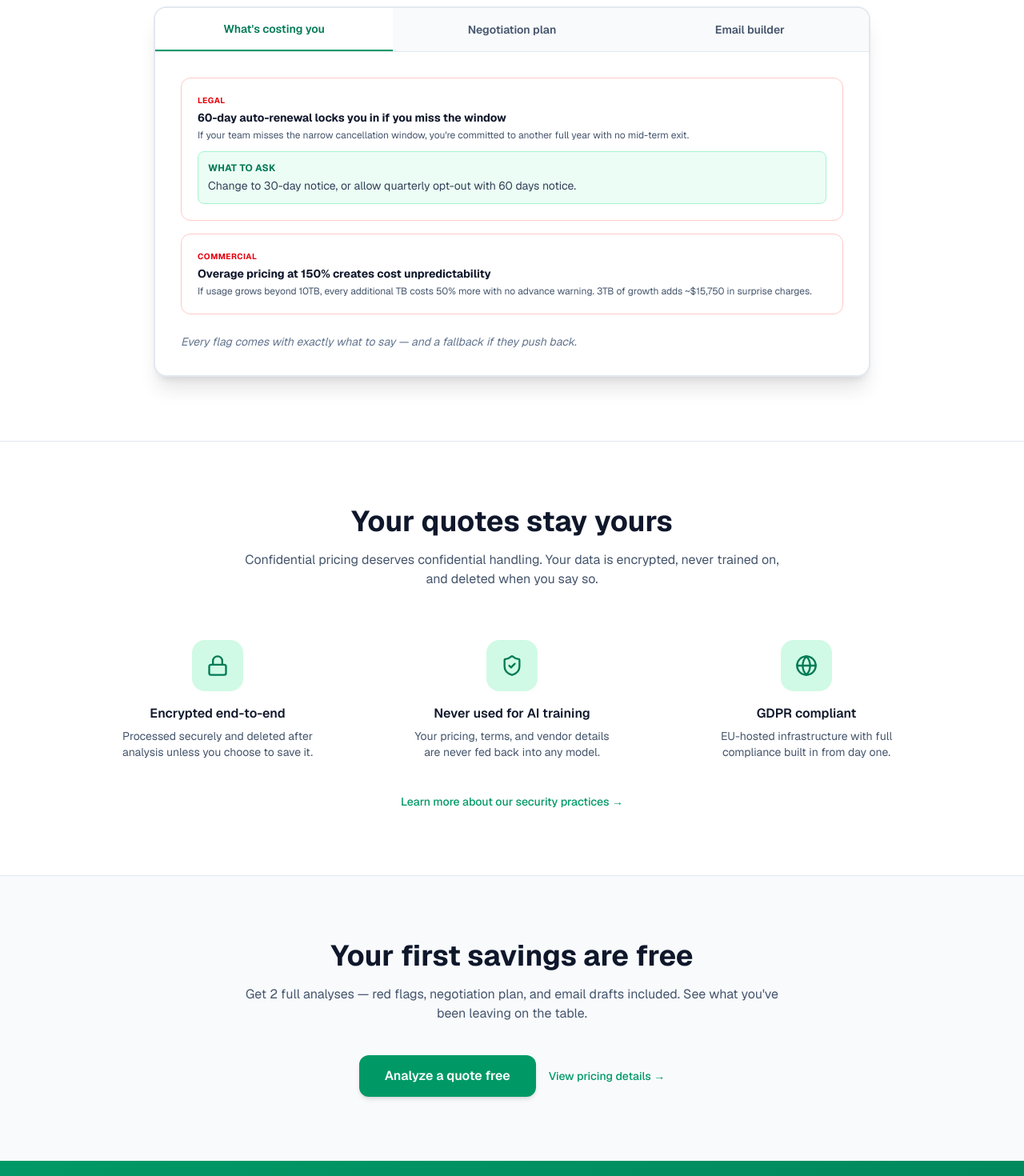
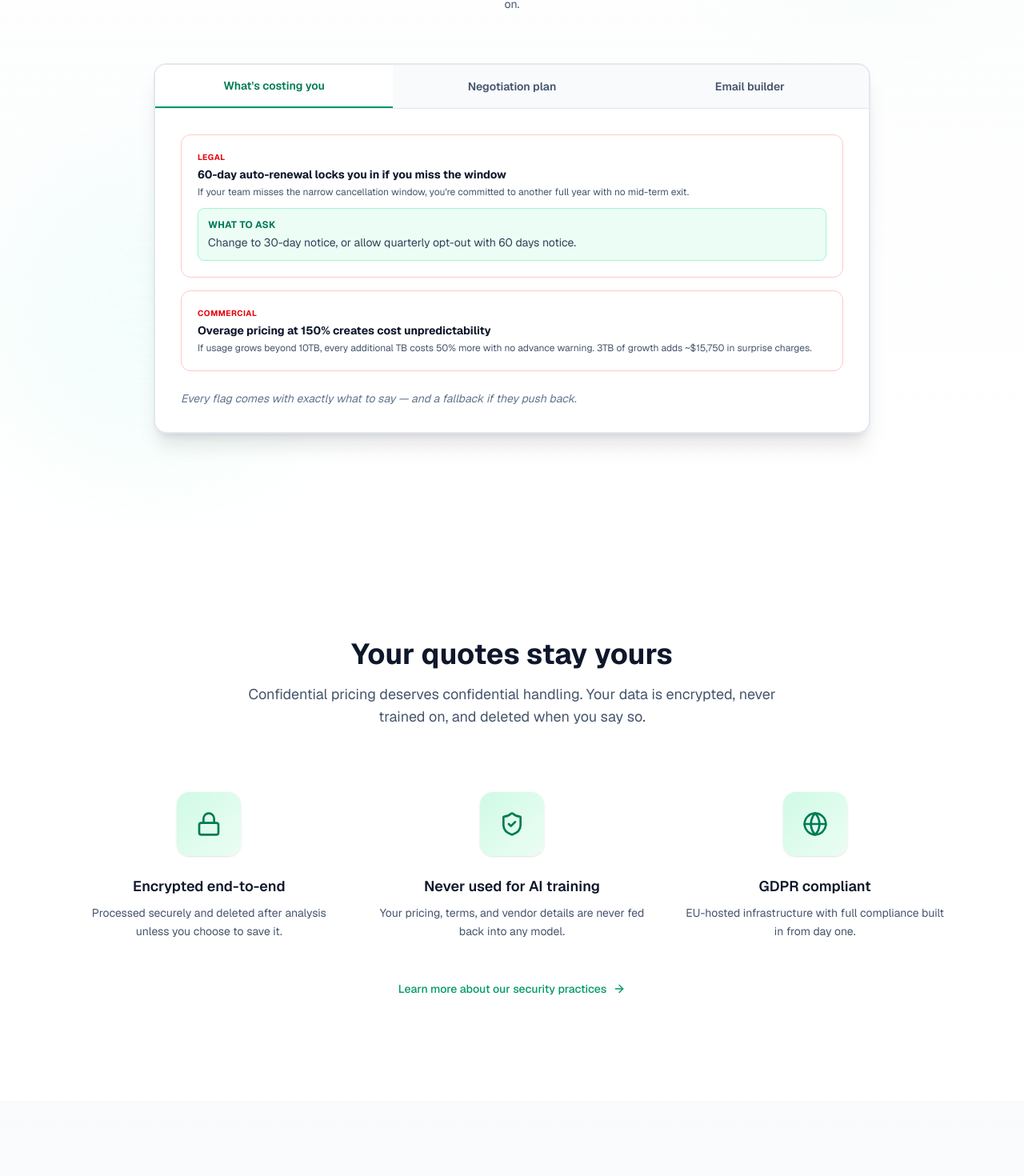
Before and after one commit to Boomchakalala/Dealcheck, a Next.js app: page / in a window 1280 px wide. Shown: the part 1319-2789 px from the top of the page at 80% size. Built offline with nearby package versions, Linux system fonts and the light colour scheme.

Commit message:
Sandbox autosave

```diff
--- a/src/app/page.tsx
+++ b/src/app/page.tsx
@@ -151,14 +151,20 @@ export default function LandingPage() {
       </section>
 
       {/* How DealCheck Works */}
-      <section id="how-it-works" className="py-20 bg-white border-t border-slate-200">
-        <div className="max-w-6xl mx-auto px-5 sm:px-8">
-          <h2 className="text-3xl sm:text-4xl font-bold text-slate-900 text-center mb-4">
+      <section id="how-it-works" className="py-24 sm:py-32 bg-gradient-to-b from-white via-slate-50/30 to-white relative overflow-hidden">
+        {/* Decorative background elements */}
+        <div className="absolute top-20 right-0 w-96 h-96 bg-emerald-100 rounded-full blur-3xl opacity-20 pointer-events-none" />
+        <div className="absolute bottom-20 left-0 w-96 h-96 bg-teal-100 rounded-full blur-3xl opacity-20 pointer-events-none" />
+
+        <div className="max-w-6xl mx-auto px-5 sm:px-8 relative">
+          <div className="text-center mb-20">
+            <h2 className="text-3xl sm:text-4xl font-bold text-slate-900 mb-4">
               From quote to savings in 3 steps
             </h2>
-          <p className="text-base text-slate-600 text-center mb-16 max-w-2xl mx-auto">
+            <p className="text-base sm:text-lg text-slate-600 max-w-2xl mx-auto">
               No spreadsheets, no back-and-forth with legal. Just clarity on what to ask for and the words to say it.
             </p>
+          </div>
 
           {/* 3 Steps — Lucide icons */}
           <div className="grid grid-cols-1 md:grid-cols-3 gap-4 mb-16">
@@ -331,83 +337,94 @@ export default function LandingPage() {
       </section>
 
       {/* Data Privacy */}
-      <section id="data-privacy" className="py-20 bg-white border-t border-slate-200">
-        <div className="max-w-6xl mx-auto px-5 sm:px-8">
-          <h2 className="text-3xl sm:text-4xl font-bold text-slate-900 text-center mb-4">
+      <section id="data-privacy" className="py-24 sm:py-32 bg-white relative">
+        <div className="max-w-6xl mx-auto px-5 sm:px-8 relative">
+          <div className="text-center mb-20">
+            <h2 className="text-3xl sm:text-4xl font-bold text-slate-900 mb-4">
               Your quotes stay yours
             </h2>
-          <p className="text-base text-slate-600 text-center mb-16 max-w-2xl mx-auto">
+            <p className="text-base sm:text-lg text-slate-600 max-w-2xl mx-auto">
               Confidential pricing deserves confidential handling. Your data is encrypted, never trained on, and deleted when you say so.
             </p>
-          <div className="grid grid-cols-1 md:grid-cols-3 gap-4">
-            <div className="relative flex flex-col items-center text-center">
-              <div className="w-16 h-16 mb-4 bg-emerald-100 rounded-2xl flex items-center justify-center">
-                <Lock className="w-7 h-7 text-emerald-700" />
           </div>
-              <p className="text-base font-semibold text-slate-900 mb-1.5">Encrypted end-to-end</p>
-              <p className="text-sm text-slate-600 max-w-[250px]">Processed securely and deleted after analysis unless you choose to save it.</p>
+          <div className="grid grid-cols-1 md:grid-cols-3 gap-8 lg:gap-12">
+            <div className="relative flex flex-col items-center text-center group">
+              <div className="w-20 h-20 mb-6 bg-gradient-to-br from-emerald-100 to-emerald-50 rounded-2xl flex items-center justify-center shadow-sm group-hover:shadow-md transition-shadow duration-300">
+                <Lock className="w-8 h-8 text-emerald-700" />
               </div>
-            <div className="relative flex flex-col items-center text-center">
-              <div className="w-16 h-16 mb-4 bg-emerald-100 rounded-2xl flex items-center justify-center">
-                <ShieldCheck className="w-7 h-7 text-emerald-700" />
+              <p className="text-lg font-semibold text-slate-900 mb-2">Encrypted end-to-end</p>
+              <p className="text-sm text-slate-600 leading-relaxed">Processed securely and deleted after analysis unless you choose to save it.</p>
             </div>
-              <p className="text-base font-semibold text-slate-900 mb-1.5">Never used for AI training</p>
-              <p className="text-sm text-slate-600 max-w-[250px]">Your pricing, terms, and vendor details are never fed back into any model.</p>
+            <div className="relative flex flex-col items-center text-center group">
+              <div className="w-20 h-20 mb-6 bg-gradient-to-br from-emerald-100 to-emerald-50 rounded-2xl flex items-center justify-center shadow-sm group-hover:shadow-md transition-shadow duration-300">
+                <ShieldCheck className="w-8 h-8 text-emerald-700" />
               </div>
-            <div className="relative flex flex-col items-center text-center">
-              <div className="w-16 h-16 mb-4 bg-emerald-100 rounded-2xl flex items-center justify-center">
-                <Globe className="w-7 h-7 text-emerald-700" />
+              <p className="text-lg font-semibold text-slate-900 mb-2">Never used for AI training</p>
+              <p className="text-sm text-slate-600 leading-relaxed">Your pricing, terms, and vendor details are never fed back into any model.</p>
             </div>
-              <p className="text-base font-semibold text-slate-900 mb-1.5">GDPR compliant</p>
-              <p className="text-sm text-slate-600 max-w-[250px]">EU-hosted infrastructure with full compliance built in from day one.</p>
+            <div className="relative flex flex-col items-center text-center group">
+              <div className="w-20 h-20 mb-6 bg-gradient-to-br from-emerald-100 to-emerald-50 rounded-2xl flex items-center justify-center shadow-sm group-hover:shadow-md transition-shadow duration-300">
+                <Globe className="w-8 h-8 text-emerald-700" />
+              </div>
+              <p className="text-lg font-semibold text-slate-900 mb-2">GDPR compliant</p>
+              <p className="text-sm text-slate-600 leading-relaxed">EU-hosted infrastructure with full compliance built in from day one.</p>
             </div>
           </div>
-          <div className="text-center mt-10">
-            <Link href="/security" className="text-sm font-medium text-emerald-600 hover:text-emerald-700 transition-colors">
-              Learn more about our security practices →
+          <div className="text-center mt-12">
+            <Link href="/security" className="inline-flex items-center gap-2 text-sm font-medium text-emerald-600 hover:text-emerald-700 transition-colors group">
+              Learn more about our security practices
+              <ArrowRight className="w-4 h-4 group-hover:translate-x-1 transition-transform" />
             </Link>
           </div>
         </div>
       </section>
 
       {/* Start free */}
-      <section id="pricing" className="py-20 bg-slate-50 border-t border-slate-200">
-        <div className="max-w-6xl mx-auto px-5 sm:px-8 text-center">
+      <section id="pricing" className="py-24 sm:py-32 bg-gradient-to-b from-slate-50 via-slate-50/50 to-white relative">
+        <div className="max-w-6xl mx-auto px-5 sm:px-8 text-center relative">
           <h2 className="text-3xl sm:text-4xl font-bold text-slate-900 mb-4">
             Your first savings are free
           </h2>
-          <p className="text-base text-slate-600 mb-10 max-w-2xl mx-auto">
+          <p className="text-base sm:text-lg text-slate-600 mb-12 max-w-2xl mx-auto">
             Get 2 full analyses — red flags, negotiation plan, and email drafts included. See what you've been leaving on the table.
           </p>
-          <div className="flex flex-col sm:flex-row items-center justify-center gap-4">
+          <div className="flex flex-col sm:flex-row items-center justify-center gap-6">
             <Link
               href="/try"
-              className="inline-flex items-center justify-center px-8 py-3.5 text-base font-semibold rounded-xl bg-emerald-600 text-white hover:bg-emerald-700 transition-all shadow-md hover:shadow-lg"
+              className="group inline-flex items-center justify-center px-8 py-4 text-base font-semibold rounded-xl bg-emerald-600 text-white hover:bg-emerald-700 transition-all shadow-lg hover:shadow-xl hover:scale-[1.02] active:scale-[0.98]"
             >
               Analyze a quote free
+              <ArrowRight className="w-4 h-4 ml-2 group-hover:translate-x-1 transition-transform" />
             </Link>
             <Link
               href="/pricing"
-              className="text-sm font-medium text-emerald-600 hover:text-emerald-700 transition-colors"
+              className="inline-flex items-center gap-2 text-sm font-medium text-emerald-600 hover:text-emerald-700 transition-colors group"
             >
-              View pricing details →
+              View pricing details
+              <ArrowRight className="w-4 h-4 group-hover:translate-x-1 transition-transform" />
             </Link>
           </div>
         </div>
       </section>
 
       {/* Final CTA */}
-      <section className="bg-gradient-to-br from-emerald-600 to-emerald-700 py-20">
-        <div className="max-w-4xl mx-auto px-5 sm:px-8 text-center">
-          <h2 className="text-3xl sm:text-4xl font-bold text-white mb-4">
+      <section className="relative bg-gradient-to-br from-emerald-600 via-emerald-600 to-teal-700 py-24 sm:py-32 overflow-hidden">
+        {/* Decorative elements */}
+        <div className="absolute inset-0 opacity-10">
+          <div className="absolute top-0 right-1/4 w-96 h-96 bg-white rounded-full blur-3xl" />
+          <div className="absolute bottom-0 left-1/4 w-96 h-96 bg-white rounded-full blur-3xl" />
+        </div>
+
+        <div className="max-w-4xl mx-auto px-5 sm:px-8 text-center relative">
+          <h2 className="text-3xl sm:text-4xl font-bold text-white mb-6 leading-tight">
             That quote in your inbox? You're probably overpaying.
           </h2>
-          <p className="text-emerald-100 text-lg mb-8">
+          <p className="text-emerald-100 text-lg sm:text-xl mb-10 leading-relaxed">
             Find out in 60 seconds. No signup, no commitment — just clarity.
           </p>
           <Link
             href="/try"
-            className="inline-flex items-center justify-center px-8 py-3.5 text-base font-semibold rounded-xl bg-white text-emerald-700 hover:bg-slate-50 transition-all shadow-lg hover:shadow-xl"
+            className="inline-flex items-center justify-center px-10 py-4 text-base font-semibold rounded-xl bg-white text-emerald-700 hover:bg-slate-50 transition-all shadow-2xl hover:shadow-[0_20px_50px_rgba(0,0,0,0.3)] hover:scale-[1.02] active:scale-[0.98]"
           >
             Analyze your first quote
           </Link>
```
Lines whose indentation alone changed are shown as unchanged.
